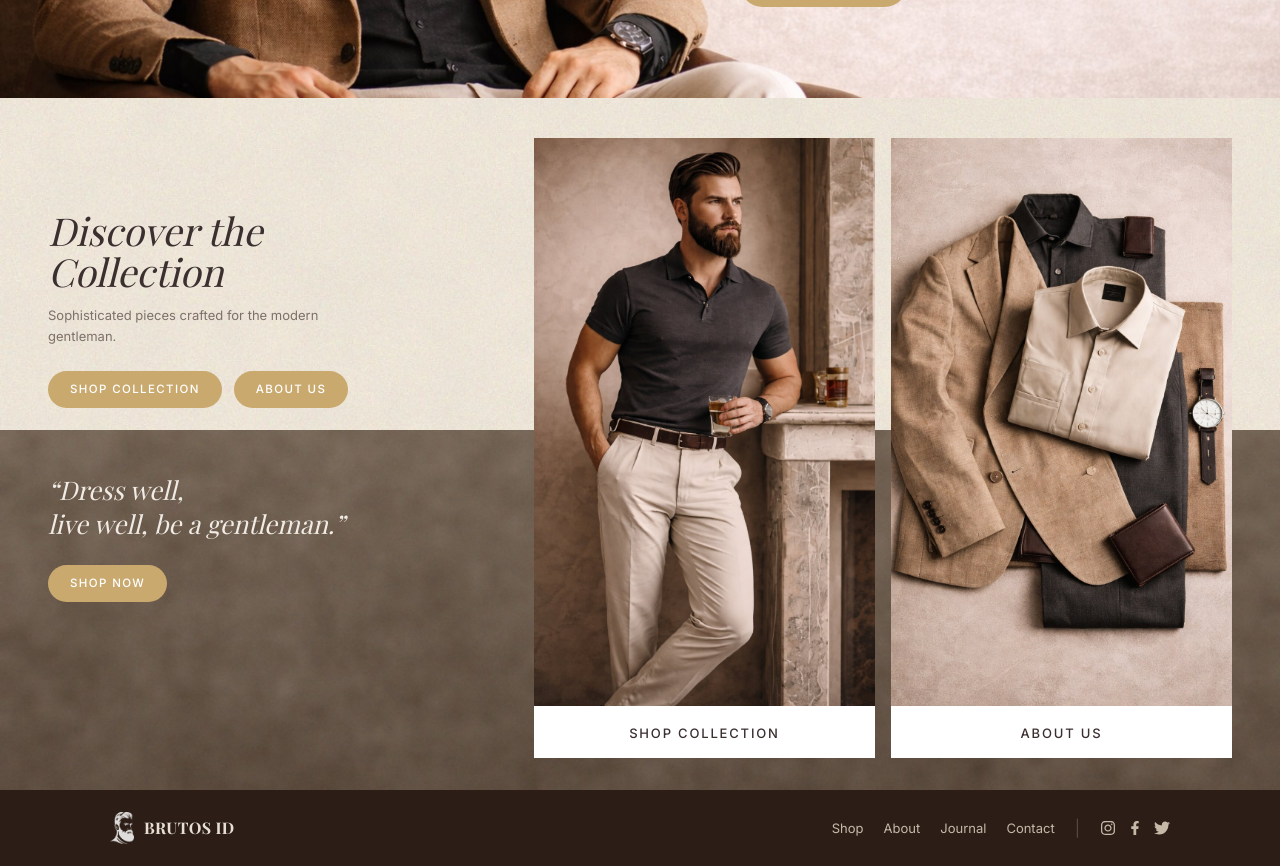
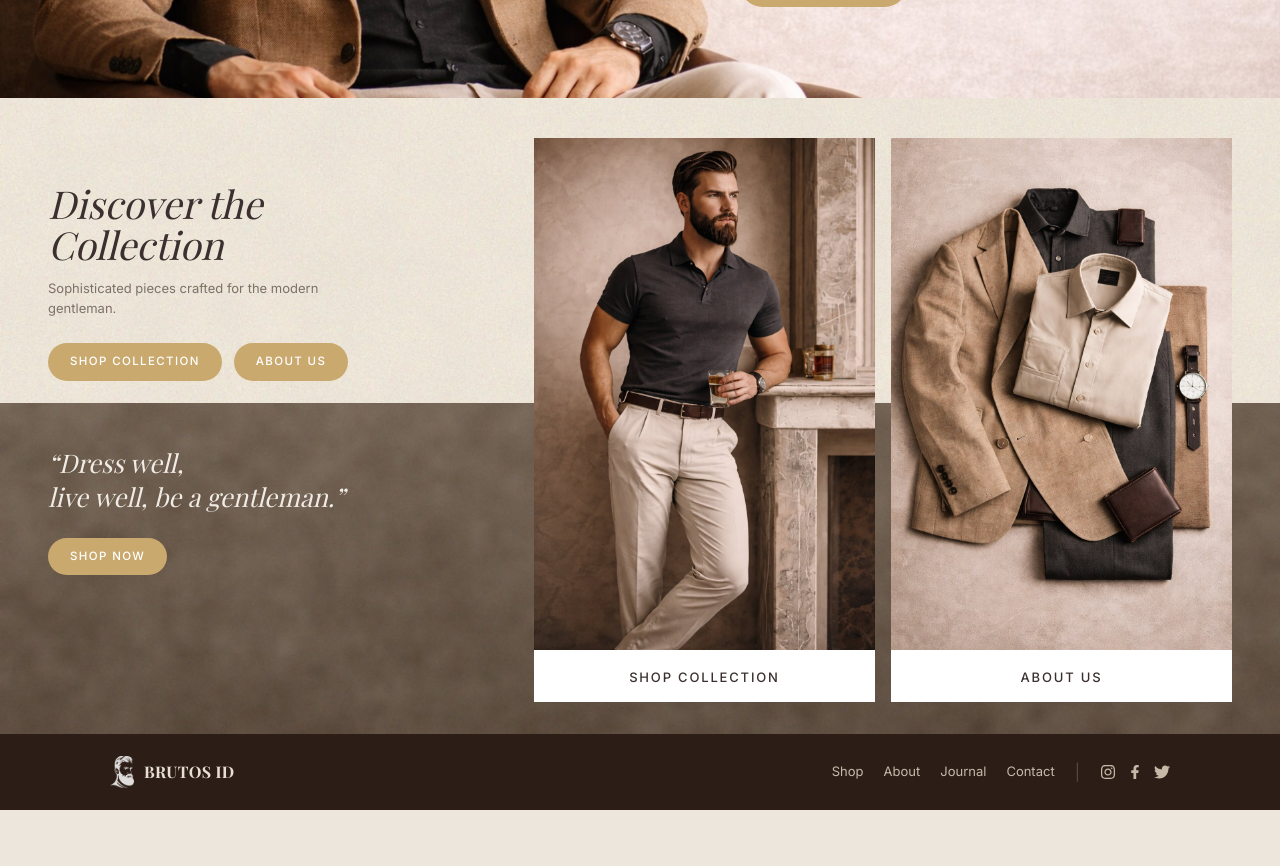
Before and after one commit to brutosfashion-coder/BrutosID, a Next.js app: page / in a window 1280 px wide. Shown: the part 360-1226 px from the top of the page. After the commit the page ends 1170 px from the top, so only its background shows below. Built offline with nearby package versions, Linux system fonts and the light colour scheme; a web font is replaced by a local one.

Commit message:
fix: correct image aspect ratio to 2:3 matching actual image dimensions

```diff
--- a/src/components/DiscoverQuote.tsx
+++ b/src/components/DiscoverQuote.tsx
@@ -134,7 +134,7 @@ export default function DiscoverQuote() {
             <div className="flex gap-4">
               <div
                 className="relative flex-1 overflow-hidden"
-                style={{ aspectRatio: "3 / 5" }}
+                style={{ aspectRatio: "2 / 3" }}
               >
                 <Image
                   src="/collection-model.jpg"
@@ -147,7 +147,7 @@ export default function DiscoverQuote() {
               </div>
               <div
                 className="relative flex-1 overflow-hidden"
-                style={{ aspectRatio: "3 / 5" }}
+                style={{ aspectRatio: "2 / 3" }}
               >
                 <Image
                   src="/collection-flatlay.jpg"
@@ -248,7 +248,7 @@ export default function DiscoverQuote() {
           }}
         >
           <div className="grid grid-cols-2 gap-3">
-            <div className="relative overflow-hidden" style={{ aspectRatio: "3 / 5" }}>
+            <div className="relative overflow-hidden" style={{ aspectRatio: "2 / 3" }}>
               <Image
                 src="/collection-model.jpg"
                 alt="Shop Collection"
@@ -257,7 +257,7 @@ export default function DiscoverQuote() {
                 sizes="50vw"
               />
             </div>
-            <div className="relative overflow-hidden" style={{ aspectRatio: "3 / 5" }}>
+            <div className="relative overflow-hidden" style={{ aspectRatio: "2 / 3" }}>
               <Image
                 src="/collection-flatlay.jpg"
                 alt="About Us"
```
